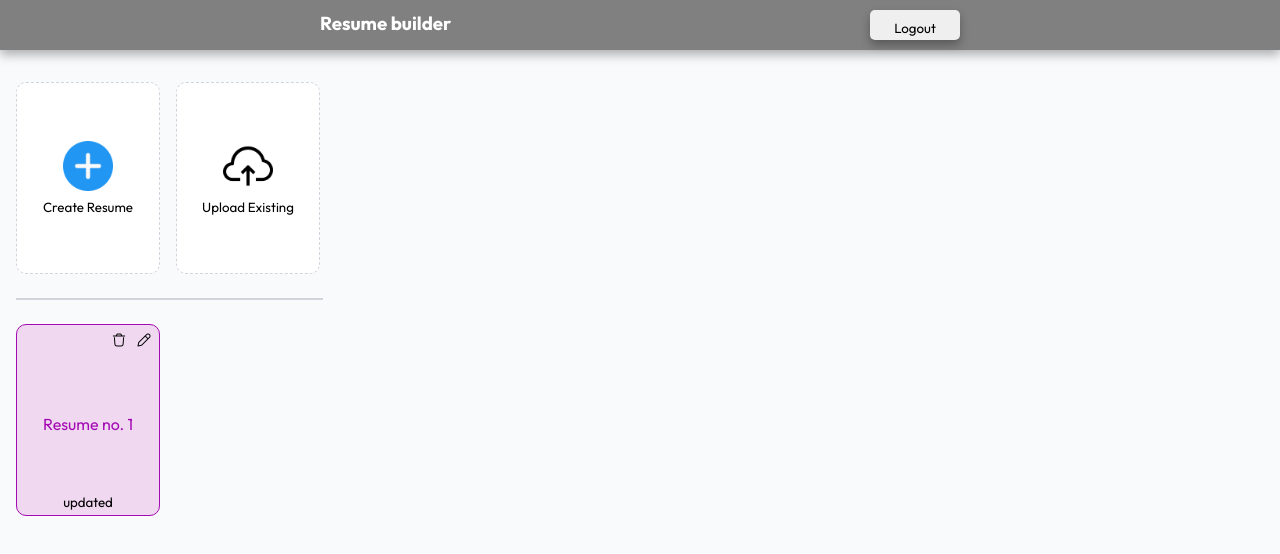
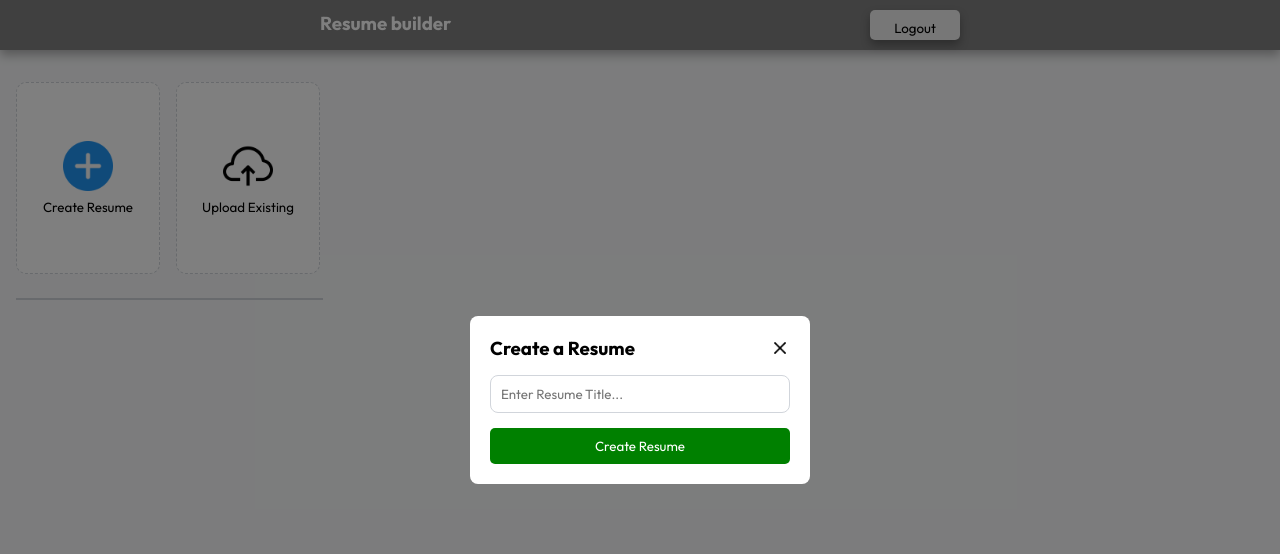
Before and after one commit to Kiran9991/Resume-builder, a React (Vite) app: page / in a window 1280 px wide. Both pictures are taken after a click on the button "Create Resume". Shown: the top 554 px of the page. Built offline with nearby package versions, Linux system fonts and the light colour scheme.

Commit message:
created a custom modal overlay

```diff
--- a/src/App.jsx
+++ b/src/App.jsx
@@ -5,7 +5,7 @@ import Resumes from "./pages/Resumes/Resumes";
 
 function App() {
   return (
-    <div className={StyleSheet}>
+    <div>
       <Header />
       {/* <ResumeForm /> */}
       <Resumes/>
--- a/src/context/ResumeStore.jsx
+++ b/src/context/ResumeStore.jsx
@@ -7,11 +7,11 @@ export default ResumesContext;
 export function ResumesProvider({ children }) {
     const [resumes, setResumes] = useState([]);
 
-    const addResumeHandler = () => {
-        // if(!name) return;
+    const addResumeHandler = (name) => {
+        if(!name) return;
         setResumes((prev) => {
             const newId = prev.length > 0 ? prev[prev.length - 1].id + 1 : 1;
-            return [...prev, { id: newId, title: 'Resume no. '+newId }];
+            return [...prev, { id: newId, title: name }];
         })
     }
 
--- /dev/null
+++ b/src/modal/Modal.jsx
@@ -0,0 +1,14 @@
+import React from 'react';
+import styles from './Modal.module.css';
+
+export default function Modal({ isOpen, onClose, children }) {
+    if(!isOpen) return null;
+
+  return (
+    <div className={styles.overlay} onClick={onClose}>
+      <div className={styles.modal} onClick={(e) => e.stopPropagation()}>
+        {children}
+      </div>
+    </div>
+  )
+}
--- /dev/null
+++ b/src/modal/Modal.module.css
@@ -0,0 +1,15 @@
+.overlay{
+    background-color: rgba(0, 0, 0, 0.5);
+    position: fixed;
+    inset: 0;
+    display: flex;
+    justify-content: center;
+    align-items: center;
+}
+
+.modal{
+    background-color: white;
+    padding: 20px;
+    border-radius: 8px;
+    min-width: 300px;
+}
--- /dev/null
+++ b/src/pages/Resumes/Form/ResumeCreatorForm.jsx
@@ -0,0 +1,31 @@
+import React, { useContext, useState } from "react";
+import ResumesContext from "../../../context/ResumeStore";
+import styles from "./ResumeCreatorForm.module.css";
+import closeIcon from "../../../../public/cross.png";
+
+export default function ResumeCreatorForm({ onClose }) {
+  const { addResume } = useContext(ResumesContext);
+  const [enteredtitle, setEnteredTitle] = useState("");
+
+  const submitFormHandler = (e) => {
+    e.preventDefault();
+    addResume(enteredtitle);
+    onClose();
+  };
+
+  return (
+    <form onSubmit={submitFormHandler} className={styles.formContainer}>
+      <div>
+        <h3>Create a Resume</h3>
+        <img src={closeIcon} height={20} />
+      </div>
+      <input
+        type="text"
+        placeholder="Enter Resume Title..."
+        onChange={(e) => setEnteredTitle(e.target.value)}
+        value={enteredtitle}
+      />
+      <button type="submit">Create Resume</button>
+    </form>
+  );
+}
--- /dev/null
+++ b/src/pages/Resumes/Form/ResumeCreatorForm.module.css
@@ -0,0 +1,27 @@
+.formContainer{
+    display: flex;
+    flex-direction: column;
+    gap: 15px;
+}
+
+.formContainer button {
+    width: 100%;
+    background-color: green;
+    color: white;
+}
+
+.formContainer h3 {
+    padding: 0;
+}
+
+.formContainer div{
+    display: flex;
+    justify-content: space-between;
+    align-items: center;
+}
+
+.formContainer img:hover {
+    cursor: pointer;
+    background-color: var(--bg-color);
+    transition: 0.5s ease;
+}
--- a/src/pages/Resumes/Resumes.jsx
+++ b/src/pages/Resumes/Resumes.jsx
@@ -1,34 +1,36 @@
-import React, { useContext } from "react";
+import React, { useContext, useState } from "react";
 
 import styles from "./Resumes.module.css";
 import ResumesContext from "../../context/ResumeStore";
 import trashIcon from "../../../public/trash.png";
 import editIcon from "../../../public/edit.png";
-import addIcon from '../../../public/plus.png';
-import uploadIcon from '../../../public/cloud-computing.png';
+import addIcon from "../../../public/plus.png";
+import uploadIcon from "../../../public/cloud-computing.png";
+import Modal from "../../modal/Modal";
+import ResumeCreatorForm from "./Form/ResumeCreatorForm";
 
 export default function Resumes() {
-  const { resumes, addResume, deleteResume } = useContext(ResumesContext);
+  const { resumes, deleteResume } = useContext(ResumesContext);
+  const [isOpen, setIsOpen] = useState(false);
 
   return (
     <div className={styles.container}>
+      <Modal isOpen={isOpen} onClose={() => setIsOpen(false)}>
+        <ResumeCreatorForm onClose={() => setIsOpen(false)}/>
+      </Modal>
       {/* Resume Create */}
       <div className={styles.container1}>
-        <button onClick={() => addResume()}>
+        <button onClick={() => setIsOpen(true)}>
           <div>
-            <img src={addIcon} height={50}/>
+            <img src={addIcon} height={50} />
           </div>
-          <div>
-            Create Resume
-          </div>
-          </button>
+          <div>Create Resume</div>
+        </button>
         <button>
           <div>
-            <img src={uploadIcon} height={50}/>
+            <img src={uploadIcon} height={50} />
           </div>
-          <div>
-            Upload Existing
-          </div>
+          <div>Upload Existing</div>
         </button>
       </div>
 
@@ -39,8 +41,9 @@ export default function Resumes() {
         {resumes.map((item) => (
           <button key={item.id}>
             <div className={styles.editButtons}>
-              <div className={styles.icon}
-              onClick={() => deleteResume(item.id)}
+              <div
+                className={styles.icon}
+                onClick={() => deleteResume(item.id)}
               >
                 <img src={trashIcon} height={16} />
               </div>
```
